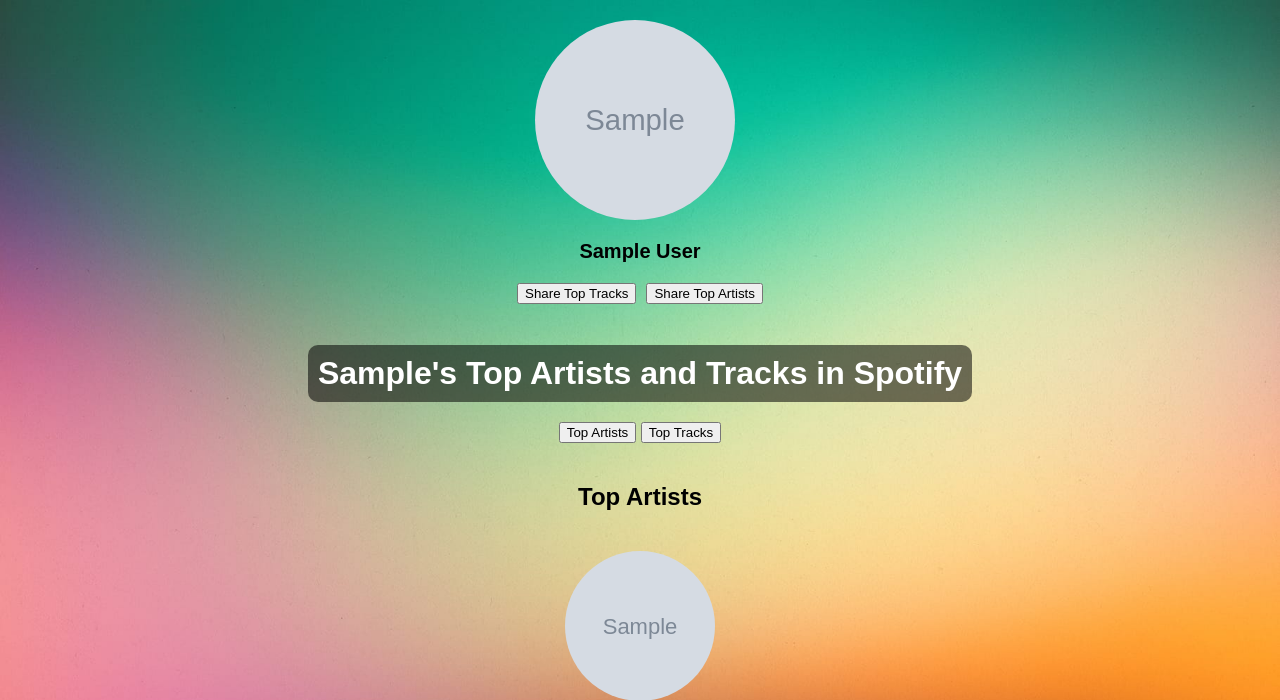
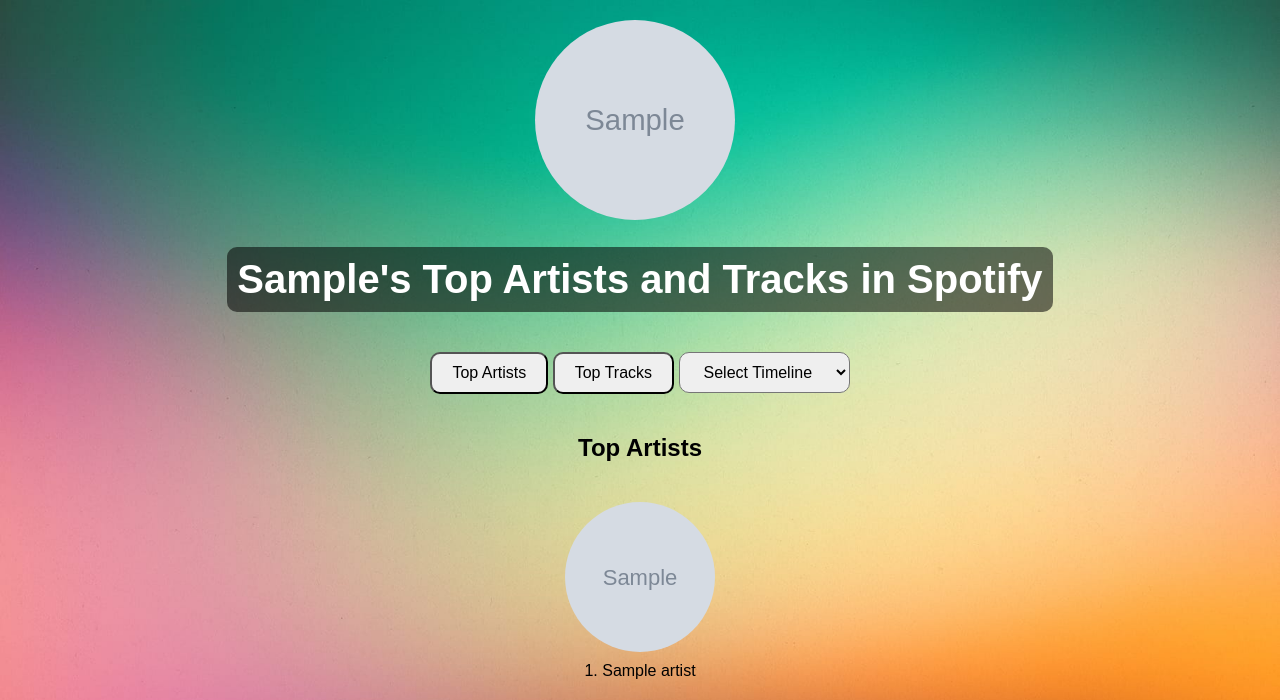
Before and after one commit to lucifron28/FavMusic, a Flask app: template templates/index.html in a window 1280 px wide. Shown: the top 700 px of the page. Run offline with Flask 3, Linux system fonts and the light colour scheme; the template is opened without the code that fills it: most values are stand-ins (such as "Sample title", 1, 10 or a date in 2020); grey boxes marked "Sample" are stand-in pictures; parts of the project's set-up code (start-up, migrations or seed data) failed here and were passed over.

Commit message:
added select filters

```diff
--- a/templates/index.html
+++ b/templates/index.html
@@ -10,13 +10,8 @@
     {% if user_profile %}
         <div class="user-profile">
             <img src="{{ user_profile.images[0].url }}" alt="{{ user_profile.display_name }}">
-            <p>{{ user_profile.display_name }}</p>
-            <div class="shares">
-                <button onclick="shareTopTracks()">Share Top Tracks</button>
-                <button onclick="shareTopArtists()">Share Top Artists</button>
-            </div>
+            <h1>{{ user_profile.display_name.split(' ')[0] }}'s Top Artists and Tracks in Spotify</h1>
         </div>
-        <h1>{{ user_profile.display_name.split(' ')[0] }}'s Top Artists and Tracks in Spotify</h1>
     {% else %}
         <h1>Spotify Top Artists and Tracks</h1>
     {% endif %}
@@ -24,8 +19,15 @@
         <button id="login-button" onclick="window.location.href='{{ url_for('login') }}'">Login with Spotify</button>
     {% else %}
         <nav>
-            <button onclick="showSection('artists')">Top Artists</button>
-            <button onclick="showSection('tracks')">Top Tracks</button>
+            <button onclick="showSection('artists')" class="btn">Top Artists</button>
+            <button onclick="showSection('tracks')" class="btn">Top Tracks</button>
+            <select name="timeline" id="timeline" class="btn" onchange="changeTimeline()">
+                <option selected disabled class="btn select">Select Timeline</option>
+                <option value="short_term" class="btn select">Last 4 weeks</option>
+                <option value="medium_term" class="btn select">Last 6 months</option>
+                <option value="long_term" class="btn select">All Time</option>
+            </select>
+
         </nav>
         <div id="artists-section">
             <h2>Top Artists</h2>
@@ -45,7 +47,6 @@
                     <div class="item">
                         <img src="{{ track.album.images[0].url }}" alt="{{ track.name }}">
                         <p>{{ loop.index }}. {{ track.name }} by {{ track.artists[0].name }}</p>
-                        <button onclick="shareTrack('{{ track.name|replace("'", "\\'") }}', '{{ track.artists[0].name|replace("'", "\\'") }}', '{{ track.album.images[0].url }}', '{{ track.album.name|replace("'", "\\'") }}', '{{ track.external_urls.spotify }}', '{{ loop.index }}')">Share</button>
                     </div>
                 {% endfor %}
             </div>
```
